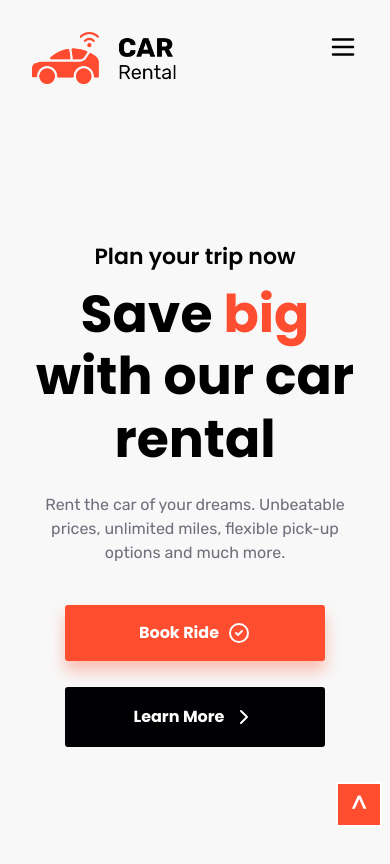
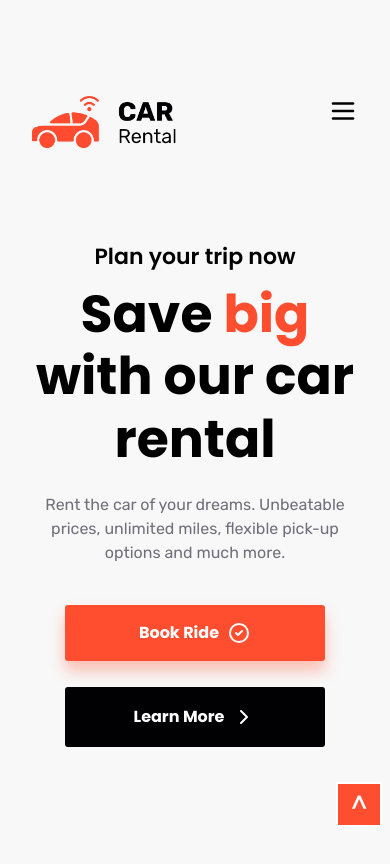
Before and after one commit to TortarZ/car-rental, a Next.js app: page / in a window 390 px wide. Shown: the top 864 px of the page. Built offline with nearby package versions, Linux system fonts and the light colour scheme.

Commit message:
style (Header, AboutPage): change mistake that make Header in homepage doesn't have padding, change style for support responsive in Hero on AboutPage

```diff
--- a/app/components/Styles/Header.css
+++ b/app/components/Styles/Header.css
@@ -30,6 +30,10 @@
   display: flex;
   flex-direction: column;
   gap: 5rem;
+}
+
+.navbar-home {
+  padding: 2rem 3rem;
 }
 
 .navbar-con {
--- a/app/page.tsx
+++ b/app/page.tsx
@@ -12,7 +12,7 @@ import UserReview from "./Home/UserReview";
 export default function Home() {
   return (
     <>
-      <Header title="title-off" />
+      <Header title="title-off" navbar="navbar-home" />
       <Hero />
       <BookCar />
       <Plan />
--- a/app/pages/about/page.tsx
+++ b/app/pages/about/page.tsx
@@ -16,7 +16,7 @@ function AboutPage() {
             width={0}
             height={0}
             sizes="100%"
-            className="w-auto h-auto object-cover"
+            className="w-full h-auto object-cover"
           />
           <div>
             <h2>About Company</h2>
```
Also changed, not shown: app/pages/about/style.css (+9 -7 lines).
